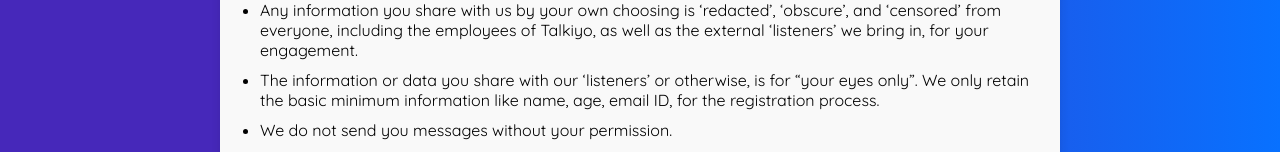
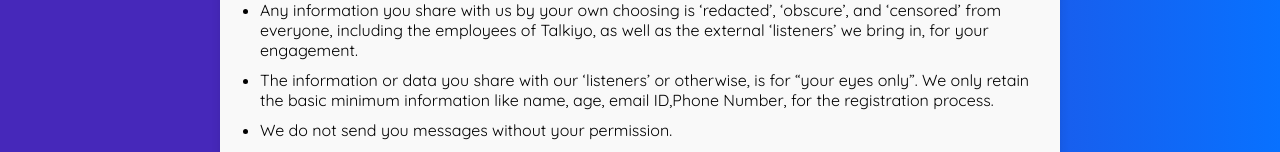
Before and after one commit to abhijith-sys/Talkio, a React (Vite) app in the folder talkiyo/: page /privacy in a window 1280 px wide. Shown: the part 506-658 px from the top of the page. Built offline with nearby package versions, Linux system fonts and the light colour scheme; a web font is replaced by a local one.

Commit message:
privacy change

```diff
--- a/talkiyo/src/pages/Privacy/Privacy.jsx
+++ b/talkiyo/src/pages/Privacy/Privacy.jsx
@@ -15,7 +15,7 @@
                 <p>We take data security and privacy with critical importance. We obligate ourselves to maintain a no-leak and no-disclosure business as any private and sensitive data must receive proportioned protection. In our application, users and providers, or ‘listeners’, are in control and can decide what they want to share and what they prefer to keep private.</p>
                 <ul>
                     <li>Any information you share with us by your own choosing is ‘redacted’, ‘obscure’, and ‘censored’ from everyone, including the employees of Talkiyo, as well as the external ‘listeners’ we bring in, for your engagement.</li>
-                    <li>The information or data you share with our ‘listeners’ or otherwise, is for “your eyes only”. We only retain the basic minimum information like name, age, email ID, for the registration process.</li>
+                    <li>The information or data you share with our ‘listeners’ or otherwise, is for “your eyes only”. We only retain the basic minimum information like name, age, email ID,Phone Number, for the registration process.</li>
                     <li>We do not send you messages without your permission.</li>
                     <li>We send promotional messages with an option to opt-out at any time.</li>
                     <li>We do not share data with any third party, whatsoever.</li>
@@ -66,7 +66,7 @@
                 <p>With regard to parties based out of India, as we are an Indian party, registered in India, with primary place of business based out of India, it would be assumed that the subject matter of any dispute arose in India and shall be subject to the substantial law of India. This Policy, should you choose to proceed to use any of our services, bind you legally, and this document expressly bars the jurisdiction of any other court or forum not based out of New Delhi, India.</p>
                 <h2>Contact Us</h2>
                 <p>Don't hesitate to contact us if you have any questions.</p>
-                <p>By email: <a href="mailto:Talkiyoapp@gmail.com">Talkiyoapp@gmail.com</a></p>
+                <p>By email: <a href="mailto:helptalkiyo@gmail.com">helptalkiyo@gmail.com</a></p>
             </div>
             <Footer/>
         </div>
```
